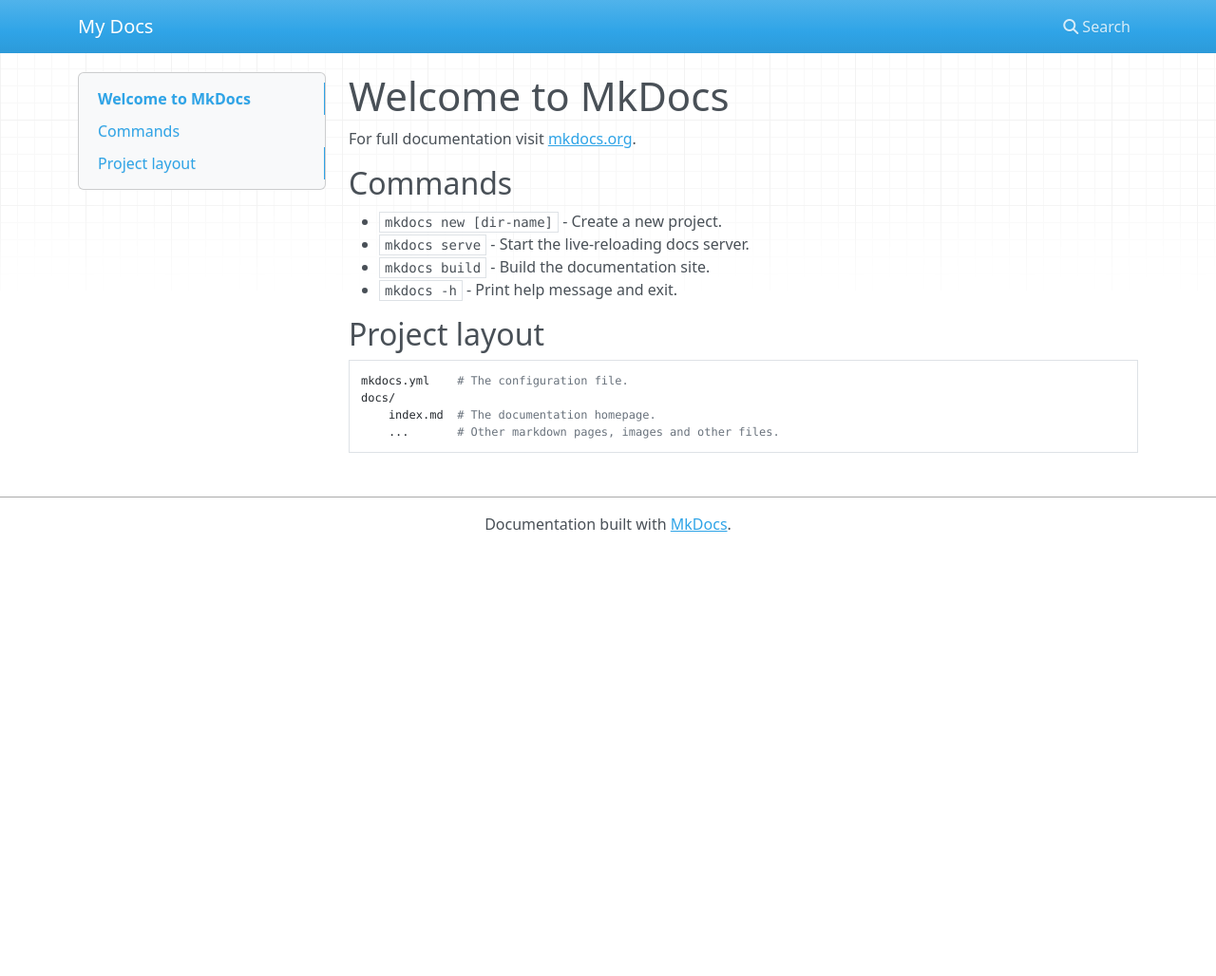
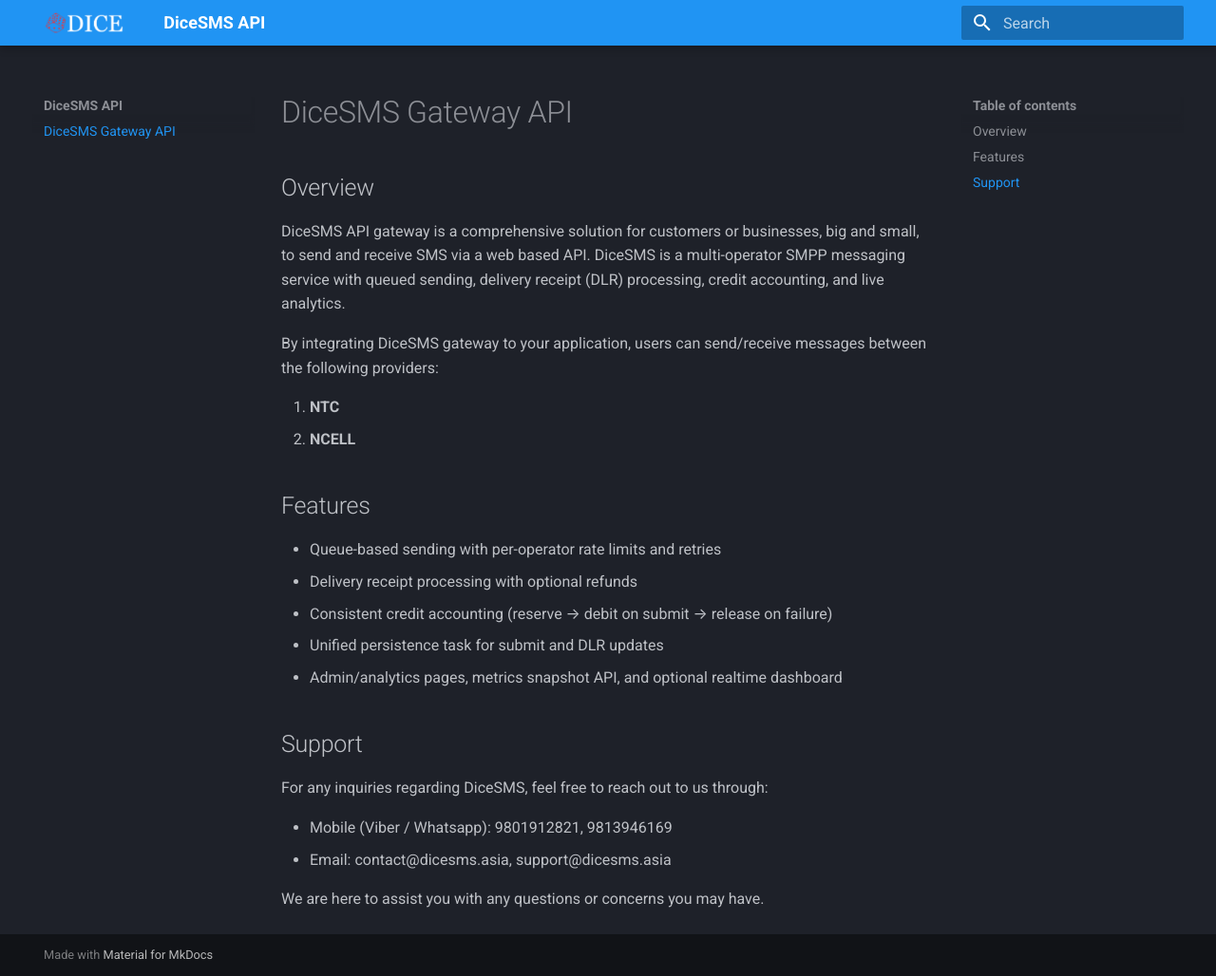
Before and after one commit to Ajna-Lab/Dice-API-Documentation, an MkDocs documentation site: the page built from docs/index.md, in a window 1280 px wide and 1028 px high. Shown: the whole window at 95% size. Built offline with MkDocs 1.6.1 and Material for MkDocs 9.7.7, drawn with Linux system fonts in a browser that asks for light colours; nearby versions of some CDN libraries.

Commit message:
wip: documentation for diceSMS api gateway

```diff
--- a/docs/index.md
+++ b/docs/index.md
@@ -1,17 +1,31 @@
-# Welcome to MkDocs
+# DiceSMS Gateway API
 
-For full documentation visit [mkdocs.org](https://www.mkdocs.org).
 
-## Commands
+## Overview
 
-* `mkdocs new [dir-name]` - Create a new project.
-* `mkdocs serve` - Start the live-reloading docs server.
-* `mkdocs build` - Build the documentation site.
-* `mkdocs -h` - Print help message and exit.
+DiceSMS API gateway is a comprehensive solution for customers or businesses, big and small, to send and receive SMS via a web based API. DiceSMS is a multi-operator SMPP messaging service with queued sending, delivery receipt (DLR) processing, credit accounting, and live analytics.
 
-## Project layout
+By integrating DiceSMS gateway to your application, users can send/receive messages between the following providers:
 
-    mkdocs.yml    # The configuration file.
-    docs/
-        index.md  # The documentation homepage.
-        ...       # Other markdown pages, images and other files.
+1. **NTC**
+2. **NCELL**
+
+
+## Features
+
+- Queue-based sending with per-operator rate limits and retries
+- Delivery receipt processing with optional refunds
+- Consistent credit accounting (reserve → debit on submit → release on failure)
+- Unified persistence task for submit and DLR updates
+- Admin/analytics pages, metrics snapshot API, and optional realtime dashboard
+
+
+
+## Support
+
+For any inquiries regarding DiceSMS, feel free to reach out to us through:
+
++ Mobile (Viber / Whatsapp): 9801912821, 9813946169
++ Email: contact@dicesms.asia, support@dicesms.asia
+
+We are here to assist you with any questions or concerns you may have.
--- a/mkdocs.yml
+++ b/mkdocs.yml
@@ -1 +1,9 @@
-site_name: My Docs
+site_name: DiceSMS API
+theme:
+  name: material
+  palette:
+    scheme: slate
+    primary: blue
+    accent: indigo
+  logo: assets/dice_logo.png
+  favicon: assets/favicon.ico
```
Also changed, not shown: docs/assets/dice_logo.png (added), docs/assets/favicon.ico (added), 1 other file.
